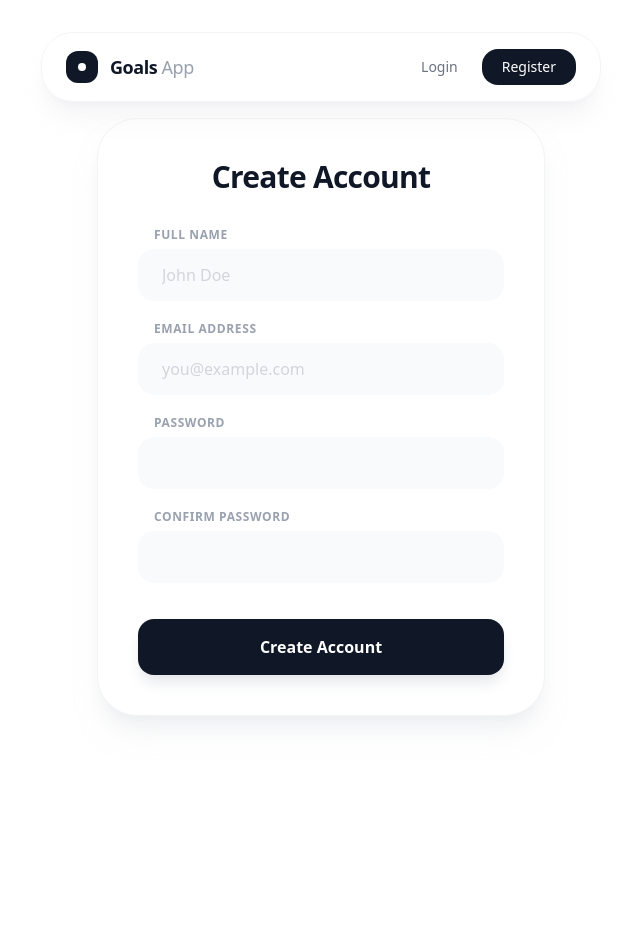
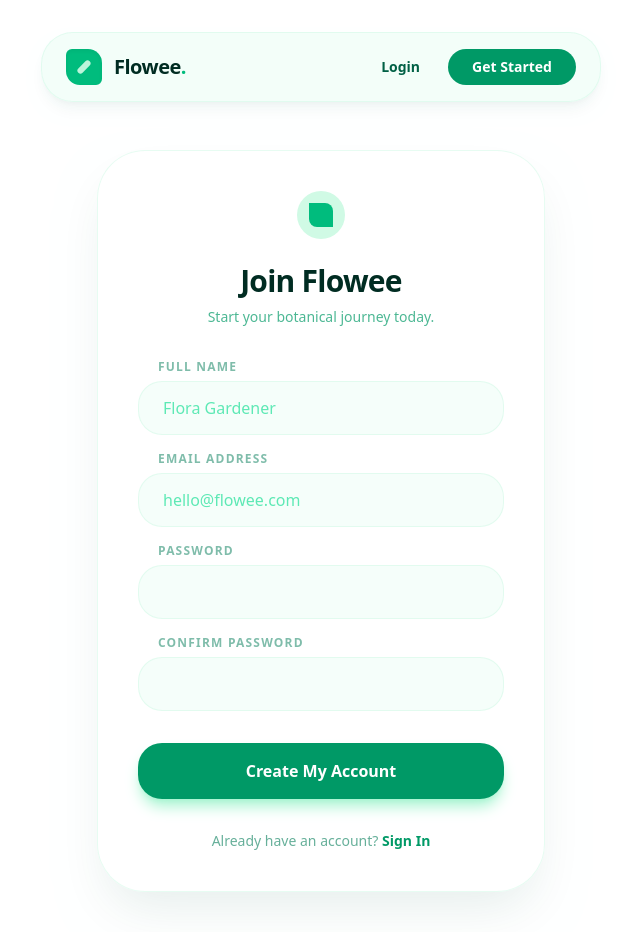
Before and after one commit to marek-mikula/CT70A9140-mern, a React (Vite) app in the folder frontend/: page /register in a window 1280 px wide. Shown: the whole page, without its empty margins (319-959 px from the left). Before the commit the page ends 800 px from the top, so only its background shows below. Built offline with nearby package versions, Linux system fonts and the light colour scheme.

Commit message:
feat: transition the app into a gardening app

```diff
--- a/frontend/index.html
+++ b/frontend/index.html
@@ -4,7 +4,7 @@
     <meta charset="UTF-8" />
     <link rel="icon" type="image/svg+xml" href="/vite.svg" />
     <meta name="viewport" content="width=device-width, initial-scale=1.0" />
-    <title>Goals app</title>
+    <title>Flowee</title>
   </head>
   <body>
     <div id="root"></div>
--- a/frontend/src/components/Header.tsx
+++ b/frontend/src/components/Header.tsx
@@ -1,11 +1,11 @@
-import {Link, useNavigate} from 'react-router-dom'
-import {useAppDispatch, useAppSelector} from "../app/hooks.ts";
-import {logout, reset} from "../features/auth/auth.slice.ts";
+import { Link, useNavigate } from 'react-router-dom'
+import { useAppDispatch, useAppSelector } from "../app/hooks.ts";
+import { logout, reset } from "../features/auth/auth.slice.ts";
 
 function Header() {
     const navigate = useNavigate()
     const dispatch = useAppDispatch()
-    const {user} = useAppSelector(state => state.auth)
+    const { user } = useAppSelector(state => state.auth)
 
     const handleLogout = () => {
         dispatch(logout())
@@ -14,43 +14,46 @@ function Header() {
     }
 
     return (
-        <header className="mx-auto max-w-5xl mt-6 px-6 py-4 flex items-center justify-between bg-white/80 backdrop-blur-md border border-gray-100 shadow-xl shadow-gray-200/40 rounded-[2rem]">
+        <header className="mx-auto max-w-5xl mt-6 px-6 py-4 flex items-center justify-between bg-emerald-50/60 backdrop-blur-lg border border-emerald-100/50 shadow-lg shadow-emerald-900/5 rounded-[2rem]">
             {/* Logo / Title */}
             <div className="flex items-center gap-2">
-                <div className="w-8 h-8 bg-gray-900 rounded-xl flex items-center justify-center">
-                    <div className="w-2 h-2 bg-white rounded-full"></div>
+                {/* Custom Leaf Icon */}
+                <div className="w-9 h-9 bg-emerald-500 rounded-tr-[14px] rounded-bl-[14px] rounded-tl-md rounded-br-md flex items-center justify-center shadow-inner">
+                    <div className="w-1.5 h-4 bg-emerald-100/90 rotate-45 rounded-full"></div>
                 </div>
-                <span className="font-bold tracking-tight text-gray-900 text-lg ml-1">Goals <span className="text-gray-400 font-medium">App</span></span>
+                <span className="font-extrabold tracking-tight text-emerald-950 text-xl ml-1">
+                    Flowee<span className="text-emerald-500">.</span>
+                </span>
             </div>
 
             {/* Navigation */}
-            <nav className="flex items-center gap-1">
+            <nav className="flex items-center gap-2">
                 {user === null ? (
                     <>
                         <Link
                             to="/login"
-                            className="px-5 py-2 text-sm font-medium text-gray-500 hover:text-gray-900 transition-colors"
+                            className="px-5 py-2 text-sm font-semibold text-emerald-800 hover:text-emerald-600 transition-colors"
                         >
                             Login
                         </Link>
                         <Link
                             to="/register"
-                            className="px-5 py-2 text-sm font-medium bg-gray-900 text-white rounded-2xl hover:bg-black transition-all active:scale-[0.95]"
+                            className="px-6 py-2 text-sm font-bold bg-emerald-600 text-white rounded-[1.5rem] hover:bg-emerald-700 hover:shadow-md hover:shadow-emerald-200 transition-all active:scale-[0.95]"
                         >
-                            Register
+                            Get Started
                         </Link>
                     </>
                 ) : (
                     <>
                         <Link
                             to="/"
-                            className="px-5 py-2 text-sm font-medium text-gray-600 hover:text-gray-900 transition-colors"
+                            className="px-5 py-2 text-sm font-semibold text-emerald-800 hover:text-emerald-600 transition-colors"
                         >
-                            Dashboard
+                            My Garden
                         </Link>
                         <button
                             onClick={handleLogout}
-                            className="px-5 py-2 text-sm font-medium text-red-500 hover:bg-red-50 rounded-2xl transition-all"
+                            className="px-5 py-2 text-sm font-semibold text-rose-500 hover:bg-rose-50 rounded-full transition-all"
                         >
                             Logout
                         </button>
--- a/frontend/src/pages/Login.tsx
+++ b/frontend/src/pages/Login.tsx
@@ -1,7 +1,7 @@
-import {type ChangeEvent, type SubmitEvent, useEffect, useState} from "react";
-import {useNavigate} from "react-router-dom";
-import {useAppDispatch, useAppSelector} from "../app/hooks.ts";
-import {login, reset} from "../features/auth/auth.slice.ts";
+import { type ChangeEvent, type FormEvent, useEffect, useState } from "react";
+import {Link, useNavigate} from "react-router-dom";
+import { useAppDispatch, useAppSelector } from "../app/hooks.ts";
+import { login, reset } from "../features/auth/auth.slice.ts";
 import Spinner from "../components/Spinner.tsx";
 
 function Login() {
@@ -32,14 +32,7 @@ function Login() {
         }
 
         dispatch(reset())
-    }, [
-        user,
-        isError,
-        isSuccess,
-        message,
-        navigate,
-        dispatch,
-    ])
+    }, [user, isError, isSuccess, message, navigate, dispatch])
 
     const handleChange = (e: ChangeEvent<HTMLInputElement>) => {
         setFormData({
@@ -48,38 +41,42 @@ function Login() {
         });
     };
 
-    const handleSubmit = (e: SubmitEvent<HTMLFormElement>) => {
+    const handleSubmit = (e: FormEvent<HTMLFormElement>) => {
         e.preventDefault();
-
         setError('');
-
         dispatch(login({
-            email: formData.email!,
-            password: formData.password!,
+            email: formData.email,
+            password: formData.password,
         }))
     };
 
     if (isLoading) {
-        return (
-            <Spinner/>
-        )
+        return <Spinner />
     }
 
     return (
-        <div className="flex items-center justify-center">
-            <div className="w-full max-w-md bg-white p-10 rounded-[2.5rem] shadow-xl shadow-gray-200/50 border border-gray-100">
+        <div className="flex items-center justify-center min-h-[80vh] px-4">
+            <div className="w-full max-w-md bg-white/70 backdrop-blur-xl p-10 rounded-[3rem] shadow-2xl shadow-emerald-900/10 border border-emerald-100/50">
 
-                <h2 className="text-3xl font-bold text-center text-gray-900 mb-8 tracking-tight">
+                {/* Brand Accent */}
+                <div className="flex justify-center mb-6">
+                    <div className="w-12 h-12 bg-emerald-100 rounded-full flex items-center justify-center">
+                        <div className="w-6 h-6 bg-emerald-500 rounded-tr-lg rounded-bl-lg"></div>
+                    </div>
+                </div>
+
+                <h2 className="text-3xl font-extrabold text-center text-emerald-950 mb-2 tracking-tight">
                     Welcome back
                 </h2>
+                <p className="text-center text-emerald-600/70 text-sm mb-10 font-medium">
+                    Ready to tend to your garden?
+                </p>
 
-                <form onSubmit={handleSubmit} className="space-y-6">
+                <form onSubmit={handleSubmit} className="space-y-5">
 
                     {/* Email field */}
-                    <div className="flex flex-col gap-2">
-                        <label
-                            className="text-xs font-semibold uppercase tracking-wider text-gray-400 ml-4"
-                        >
+                    <div className="flex flex-col gap-1.5">
+                        <label className="text-xs font-bold uppercase tracking-widest text-emerald-700/50 ml-5">
                             Email Address
                         </label>
                         <input
@@ -87,18 +84,16 @@ function Login() {
                             name="email"
                             autoComplete="email"
                             required
-                            placeholder="you@example.com"
+                            placeholder="flower@growth.com"
                             value={formData.email}
                             onChange={handleChange}
-                            className="w-full px-6 py-4 bg-gray-50 border-none rounded-2xl text-gray-700 placeholder:text-gray-300 focus:ring-2 focus:ring-blue-400/50 transition-all outline-none"
+                            className="w-full px-6 py-4 bg-emerald-50/50 border border-emerald-100/50 rounded-[1.5rem] text-emerald-900 placeholder:text-emerald-300 focus:ring-4 focus:ring-emerald-400/10 focus:bg-white transition-all outline-none"
                         />
                     </div>
 
                     {/* Password field */}
-                    <div className="flex flex-col gap-2">
-                        <label
-                            className="text-xs font-semibold uppercase tracking-wider text-gray-400 ml-4"
-                        >
+                    <div className="flex flex-col gap-1.5">
+                        <label className="text-xs font-bold uppercase tracking-widest text-emerald-700/50 ml-5">
                             Password
                         </label>
                         <input
@@ -106,27 +101,35 @@ function Login() {
                             name="password"
                             autoComplete="current-password"
                             required
+                            placeholder="••••••••"
                             value={formData.password}
                             onChange={handleChange}
-                            className="w-full px-6 py-4 bg-gray-50 border-none rounded-2xl text-gray-700 focus:ring-2 focus:ring-blue-400/50 transition-all outline-none"
+                            className="w-full px-6 py-4 bg-emerald-50/50 border border-emerald-100/50 rounded-[1.5rem] text-emerald-900 placeholder:text-emerald-300 focus:ring-4 focus:ring-emerald-400/10 focus:bg-white transition-all outline-none"
                         />
                     </div>
 
                     {/* Error Message */}
                     {error && (
-                        <div className="px-4 py-2 bg-red-50 rounded-xl border border-red-100">
-                            <p className="text-sm text-red-500 font-medium">{error}</p>
+                        <div className="px-5 py-3 bg-rose-50 rounded-2xl border border-rose-100 animate-in fade-in zoom-in-95 duration-200">
+                            <p className="text-sm text-rose-500 font-semibold flex items-center gap-2">
+                                <span className="w-1 h-1 bg-rose-400 rounded-full"></span>
+                                {error}
+                            </p>
                         </div>
                     )}
 
                     {/* Submit Button */}
                     <button
                         type="submit"
-                        className="w-full py-4 mt-2 bg-gray-900 hover:bg-black text-white font-semibold rounded-2xl transition-all active:scale-[0.98] shadow-lg shadow-gray-200"
+                        className="w-full py-4 mt-4 bg-emerald-600 hover:bg-emerald-700 text-white font-bold rounded-[1.5rem] transition-all active:scale-[0.97] shadow-lg shadow-emerald-200"
                     >
-                        Login
+                        Sign In
                     </button>
                 </form>
+
+                <p className="mt-8 text-center text-sm text-emerald-700/60 font-medium">
+                    New gardener? <Link to="/register" className="text-emerald-600 hover:underline cursor-pointer">Join the community</Link>
+                </p>
             </div>
         </div>
     );
--- a/frontend/src/pages/NotFound.tsx
+++ b/frontend/src/pages/NotFound.tsx
@@ -1,41 +1,56 @@
-import {Link, useNavigate} from 'react-router-dom';
+import { Link, useNavigate } from 'react-router-dom';
 
 const NotFound = () => {
     const navigate = useNavigate();
 
     return (
-        <div className="text-center space-y-8">
-            <div className="relative">
-                <h1 className="text-[8rem] font-bold text-gray-900 leading-none tracking-tighter opacity-5">
+        <div className="flex items-center justify-center min-h-[70vh] px-4">
+            <div className="w-full max-w-md text-center p-10 bg-white/70 backdrop-blur-xl rounded-[3rem] shadow-2xl shadow-emerald-900/10 border border-emerald-100/50">
+
+                {/* Visual Ornament */}
+                <div className="relative mb-8">
+                    <h1 className="text-[9rem] font-black text-emerald-500/10 leading-none tracking-tighter select-none">
                         404
                     </h1>
-                <div className="absolute inset-0 flex items-center justify-center">
-                        <span className="text-2xl font-semibold text-gray-900 tracking-tight">
-                          Page not found
+                    <div className="absolute inset-0 flex flex-col items-center justify-center gap-2">
+                        {/* Wilted Leaf Icon */}
+                        <div className="w-12 h-12 bg-emerald-50 rounded-full flex items-center justify-center mb-2">
+                            <div className="w-6 h-6 bg-emerald-300 rounded-tr-2xl rounded-bl-2xl rotate-[15deg] opacity-60"></div>
+                        </div>
+                        <span className="text-2xl font-extrabold text-emerald-950 tracking-tight">
+                            Path Overgrown
                         </span>
                     </div>
                 </div>
 
-            <div className="space-y-3">
-                <p className="text-gray-400 text-lg">
-                    Oops. Request page was not found.
+                <div className="space-y-3 mb-10">
+                    <p className="text-emerald-800/60 text-lg font-medium leading-relaxed">
+                        Oops! It looks like this part of the garden hasn't been planted yet.
                     </p>
                 </div>
 
-            <div className="flex flex-col gap-3 pt-4">
+                <div className="flex flex-col gap-3">
                     <Link
                         to="/"
-                    className="w-full py-4 bg-gray-900 hover:bg-black text-white font-semibold rounded-2xl transition-all active:scale-[0.98] shadow-lg shadow-gray-200"
+                        className="w-full py-4 bg-emerald-600 hover:bg-emerald-700 text-white font-bold rounded-[1.5rem] transition-all active:scale-[0.97] shadow-lg shadow-emerald-200"
                     >
-                    Go back home
+                        Return to Garden
                     </Link>
 
                     <button
                         onClick={() => navigate(-1)}
-                    className="w-full py-4 text-gray-500 font-medium hover:text-gray-900 transition-colors"
+                        className="w-full py-4 text-emerald-600 font-bold hover:text-emerald-800 transition-colors"
                     >
-                    Go back
+                        Go Back
                     </button>
+                </div>
+
+                {/* Decorative dots */}
+                <div className="mt-8 flex justify-center gap-1.5">
+                    <div className="w-1.5 h-1.5 bg-emerald-200 rounded-full"></div>
+                    <div className="w-1.5 h-1.5 bg-emerald-100 rounded-full"></div>
+                    <div className="w-1.5 h-1.5 bg-emerald-50 rounded-full"></div>
+                </div>
             </div>
         </div>
     );
--- a/frontend/src/pages/Register.tsx
+++ b/frontend/src/pages/Register.tsx
@@ -1,7 +1,7 @@
-import {type ChangeEvent, type SubmitEvent, useEffect, useState} from "react";
-import {useAppSelector, useAppDispatch} from "../app/hooks.ts";
-import {useNavigate} from 'react-router-dom'
-import {register, reset} from "../features/auth/auth.slice.ts";
+import { type ChangeEvent, type FormEvent, useEffect, useState } from "react";
+import { useAppSelector, useAppDispatch } from "../app/hooks.ts";
+import { useNavigate, Link } from 'react-router-dom'
+import { register, reset } from "../features/auth/auth.slice.ts";
 import Spinner from "../components/Spinner.tsx";
 
 function Register() {
@@ -34,14 +34,7 @@ function Register() {
         }
 
         dispatch(reset())
-    }, [
-        user,
-        isError,
-        isSuccess,
-        message,
-        navigate,
-        dispatch,
-    ])
+    }, [user, isError, isSuccess, message, navigate, dispatch])
 
     const handleChange = (e: ChangeEvent<HTMLInputElement>) => {
         setFormData({
@@ -50,7 +43,7 @@ function Register() {
         });
     };
 
-    const handleSubmit = (e: SubmitEvent<HTMLFormElement>) => {
+    const handleSubmit = (e: FormEvent<HTMLFormElement>) => {
         e.preventDefault();
 
         if (formData.password !== formData.confirmPassword) {
@@ -61,31 +54,39 @@ function Register() {
         setError('');
 
         dispatch(register({
-            name: formData.name!,
-            email: formData.email!,
-            password: formData.password!,
+            name: formData.name,
+            email: formData.email,
+            password: formData.password,
         }))
     };
 
     if (isLoading) {
-        return (
-            <Spinner/>
-        )
+        return <Spinner />
     }
 
     return (
-        <div className="flex items-center justify-center">
-            <div className="w-full max-w-md bg-white p-10 rounded-[2.5rem] shadow-xl shadow-gray-200/50 border border-gray-100">
+        <div className="flex items-center justify-center min-h-[85vh] px-4 py-8">
+            <div className="w-full max-w-md bg-white/70 backdrop-blur-xl p-10 rounded-[3rem] shadow-2xl shadow-emerald-900/10 border border-emerald-100/50">
 
-                <h2 className="text-3xl font-bold text-center text-gray-900 mb-8 tracking-tight">
-                    Create Account
+                {/* Brand Accent */}
+                <div className="flex justify-center mb-6">
+                    <div className="w-12 h-12 bg-emerald-100 rounded-full flex items-center justify-center">
+                        <div className="w-6 h-6 bg-emerald-500 rounded-tr-lg rounded-bl-lg"></div>
+                    </div>
+                </div>
+
+                <h2 className="text-3xl font-extrabold text-center text-emerald-950 mb-2 tracking-tight">
+                    Join Flowee
                 </h2>
+                <p className="text-center text-emerald-600/70 text-sm mb-8 font-medium">
+                    Start your botanical journey today.
+                </p>
 
-                <form onSubmit={handleSubmit} className="space-y-5">
+                <form onSubmit={handleSubmit} className="space-y-4">
 
                     {/* Full Name field */}
                     <div className="flex flex-col gap-1.5">
-                        <label className="text-xs font-semibold uppercase tracking-wider text-gray-400 ml-4">
+                        <label className="text-xs font-bold uppercase tracking-widest text-emerald-700/50 ml-5">
                             Full Name
                         </label>
                         <input
@@ -93,16 +94,16 @@ function Register() {
                             name="name"
                             autoComplete="name"
                             required
-                            placeholder="John Doe"
+                            placeholder="Flora Gardener"
                             value={formData.name}
                             onChange={handleChange}
-                            className="w-full px-6 py-3.5 bg-gray-50 border-none rounded-2xl text-gray-700 placeholder:text-gray-300 focus:ring-2 focus:ring-blue-400/50 transition-all outline-none"
+                            className="w-full px-6 py-3.5 bg-emerald-50/50 border border-emerald-100/50 rounded-[1.5rem] text-emerald-900 placeholder:text-emerald-300 focus:ring-4 focus:ring-emerald-400/10 focus:bg-white transition-all outline-none"
                         />
                     </div>
 
                     {/* Email field */}
                     <div className="flex flex-col gap-1.5">
-                        <label className="text-xs font-semibold uppercase tracking-wider text-gray-400 ml-4">
+                        <label className="text-xs font-bold uppercase tracking-widest text-emerald-700/50 ml-5">
                             Email Address
                         </label>
                         <input
@@ -110,17 +111,16 @@ function Register() {
                             name="email"
                             autoComplete="email"
                             required
-                            placeholder="you@example.com"
+                            placeholder="hello@flowee.com"
                             value={formData.email}
                             onChange={handleChange}
-                            className="w-full px-6 py-3.5 bg-gray-50 border-none rounded-2xl text-gray-700 placeholder:text-gray-300 focus:ring-2 focus:ring-blue-400/50 transition-all outline-none"
+                            className="w-full px-6 py-3.5 bg-emerald-50/50 border border-emerald-100/50 rounded-[1.5rem] text-emerald-900 placeholder:text-emerald-300 focus:ring-4 focus:ring-emerald-400/10 focus:bg-white transition-all outline-none"
                         />
                     </div>
 
-                    {/* Password fields row */}
-                    <div className="grid grid-cols-1 gap-5">
+                    {/* Password field */}
                     <div className="flex flex-col gap-1.5">
-                            <label className="text-xs font-semibold uppercase tracking-wider text-gray-400 ml-4">
+                        <label className="text-xs font-bold uppercase tracking-widest text-emerald-700/50 ml-5">
                             Password
                         </label>
                         <input
@@ -130,12 +130,13 @@ function Register() {
                             required
                             value={formData.password}
                             onChange={handleChange}
-                                className="w-full px-6 py-3.5 bg-gray-50 border-none rounded-2xl text-gray-700 focus:ring-2 focus:ring-blue-400/50 transition-all outline-none"
+                            className="w-full px-6 py-3.5 bg-emerald-50/50 border border-emerald-100/50 rounded-[1.5rem] text-emerald-900 placeholder:text-emerald-300 focus:ring-4 focus:ring-emerald-400/10 focus:bg-white transition-all outline-none"
                         />
                     </div>
 
+                    {/* Confirm Password field */}
                     <div className="flex flex-col gap-1.5">
-                            <label className="text-xs font-semibold uppercase tracking-wider text-gray-400 ml-4">
+                        <label className="text-xs font-bold uppercase tracking-widest text-emerald-700/50 ml-5">
                             Confirm Password
                         </label>
                         <input
@@ -145,26 +146,34 @@ function Register() {
                             required
                             value={formData.confirmPassword}
                             onChange={handleChange}
-                                className="w-full px-6 py-3.5 bg-gray-50 border-none rounded-2xl text-gray-700 focus:ring-2 focus:ring-blue-400/50 transition-all outline-none"
+                            className="w-full px-6 py-3.5 bg-emerald-50/50 border border-emerald-100/50 rounded-[1.5rem] text-emerald-900 placeholder:text-emerald-300 focus:ring-4 focus:ring-emerald-400/10 focus:bg-white transition-all outline-none"
                         />
-                        </div>
                     </div>
 
                     {/* Error Message */}
                     {error && (
-                        <div className="px-4 py-3 bg-red-50 rounded-2xl border border-red-100 animate-in fade-in slide-in-from-top-1">
-                            <p className="text-sm text-red-500 font-medium text-center">{error}</p>
+                        <div className="px-5 py-3 bg-rose-50 rounded-2xl border border-rose-100 animate-in fade-in zoom-in-95 duration-200">
+                            <p className="text-sm text-rose-500 font-semibold flex items-center justify-center gap-2 text-center">
+                                {error}
+                            </p>
                         </div>
                     )}
 
                     {/* Submit Button */}
                     <button
                         type="submit"
-                        className="w-full py-4 mt-4 bg-gray-900 hover:bg-black text-white font-semibold rounded-2xl transition-all active:scale-[0.98] shadow-lg shadow-gray-200"
+                        className="w-full py-4 mt-4 bg-emerald-600 hover:bg-emerald-700 text-white font-bold rounded-[1.5rem] transition-all active:scale-[0.97] shadow-lg shadow-emerald-200"
                     >
-                        Create Account
+                        Create My Account
                     </button>
                 </form>
+
+                <p className="mt-8 text-center text-sm text-emerald-700/60 font-medium">
+                    Already have an account?{' '}
+                    <Link to="/login" className="text-emerald-600 hover:underline font-bold">
+                        Sign In
+                    </Link>
+                </p>
             </div>
         </div>
     );
```
Also changed, not shown: 1 other file (tests, documents, lock files or other folders). Lines whose indentation alone changed are shown as unchanged.
